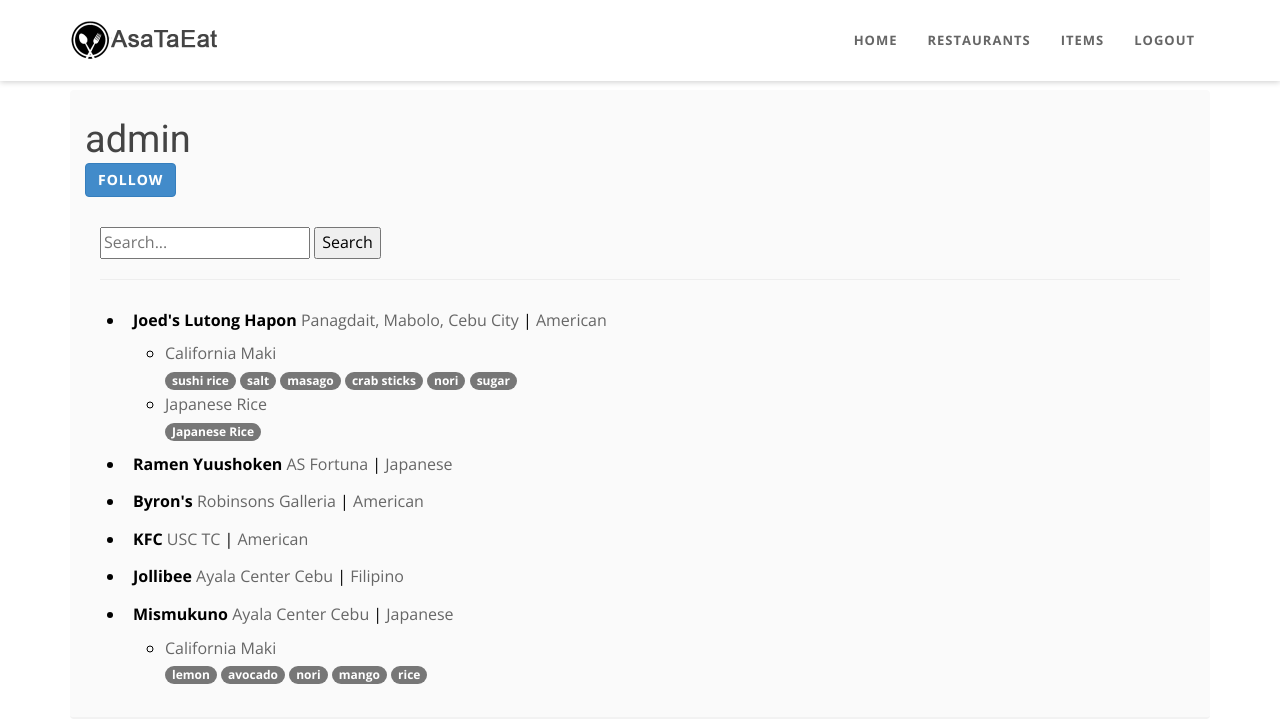
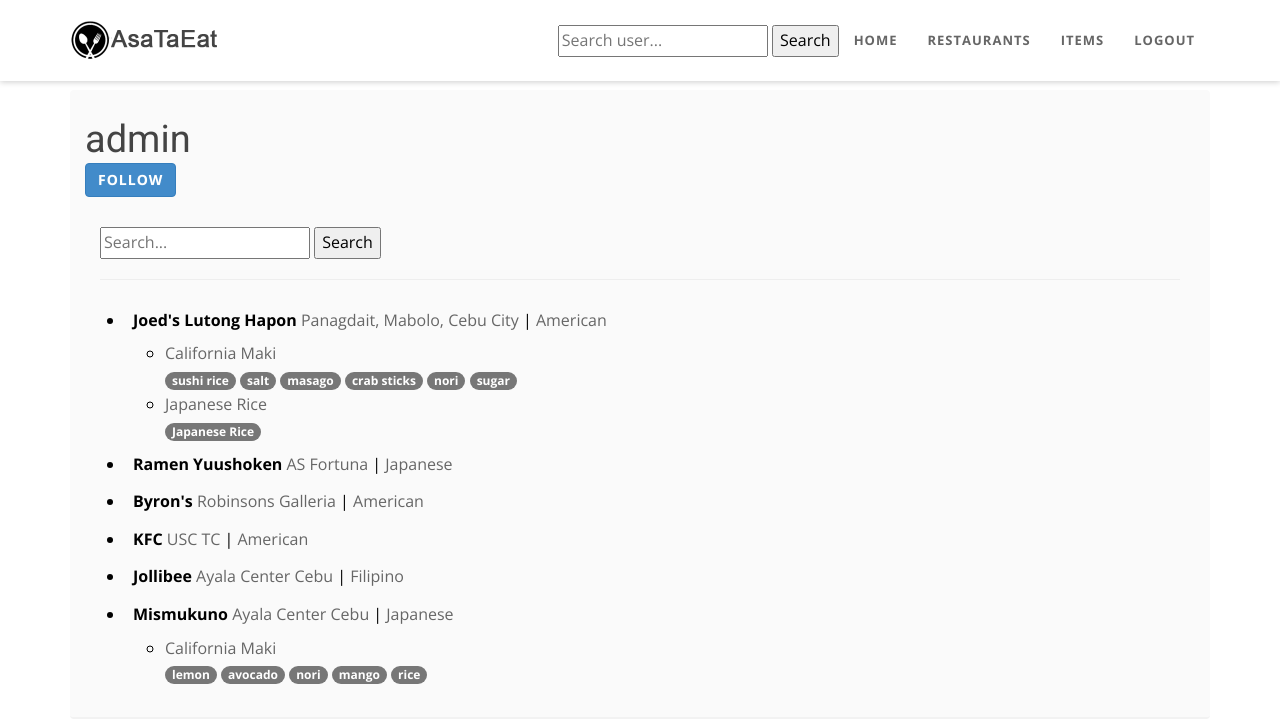
Before and after one commit to estebie/Django_Basic_Training, a Django app: page /u/admin/ in a window 1280 px wide. Shown: the top 728 px of the page. Run offline with Django 3.2, Linux system fonts and the light colour scheme; a user stored in the database is signed in; data comes from the database, SQL or seed files in the repository; both versions use the stored data as it was after the commit; some libraries are stand-ins or nearby versions.

Commit message:
Add user search.

```diff
--- a/src/profiles/templates/profiles/user.html
+++ b/src/profiles/templates/profiles/user.html
@@ -27,7 +27,7 @@
                         </div>
                         <div class="row">
                             <div class="col-md-12" style="margin-bottom:10px">
-                                <form class="form" method="GET" action=".">
+                                <form class="form" method="GET" action="/u/{{ user.username }}">
                                     <input type="text" name="query" placeholder="Search..." value="{{ request.GET.query }}">
                                     <button class"btn btn-default" type="submit">Search</button>
                                 </form>
--- a/src/profiles/views.py
+++ b/src/profiles/views.py
@@ -66,3 +66,28 @@ class ProfileDetailview(DetailView):
         if item_exists and qs.exists:
             context['locations'] = qs
         return context
+
+
+class ProfileSearchDetailview(DetailView):
+    template_name = 'profiles/user.html'
+    model = Profile
+    def get_object(self):
+        username = self.request.GET.get('username')
+        print(username)
+        if username is None:
+            raise Http404
+        return get_object_or_404(User, username__iexact=username, is_active=True)
+
+    def get_context_data(self, *args, **kwargs):
+        context = super(ProfileSearchDetailview, self).get_context_data(*args, **kwargs)
+        user = context['user']
+        is_following = False
+        if user.profile in self.request.user.is_following.all():
+            is_following = True
+        context['is_following'] = is_following
+        query = self.request.GET.get('query')
+        item_exists = Item.objects.filter(user=user).exists()
+        qs = RestaurantLocation.objects.filter(owner=user).search(query)
+        if item_exists and qs.exists:
+            context['locations'] = qs
+        return context
--- a/src/templates/snippets/nav.html
+++ b/src/templates/snippets/nav.html
@@ -10,7 +10,14 @@
                         <img src="{% static "img/logo.png" %}" alt="" width="150" height="40" />
                     </a>
                 </div>
-
+                <!-- {% if request.path != login %} -->
+                <!-- <div class="navbar-header page-scroll">
+                    <form class="form" method="GET" action="{% url 'search' %}" style="margin-top: 25px">
+                        <input type="text" name="username" placeholder="Search user..." value="{{ request.GET.query }}">
+                        <button class"btn btn-default" type="submit">Search</button>
+                    </form>
+                </div> -->
+                <!-- {% endif %} -->
                 <!-- Collect the nav links, forms, and other content for toggling -->
                 <div class="collapse navbar-collapse navbar-right navbar-main-collapse">
                 <ul class="nav navbar-nav">
@@ -19,6 +26,12 @@
                     {% url 'menus:list' as menu_list %}
                     {% url 'login' as login %}
                     {% if request.path != login %}
+                    <li>
+                        <form class="form" method="GET" action="{% url 'search' %}" style="margin-top: 10px">
+                                <input type="text" name="username" placeholder="Search user..." value="{{ request.GET.query }}">
+                                <button type="submit">Search</button>
+                        </form>
+                    </li>
                     <li class="{% if request.path  == home %}active{% endif %}"><a href="{% url 'home' %}">Home</a></li>
                     <li class="{% if request.path  == restaurant_list %}active{% endif %}"><a href="{% url 'restaurants:list' %}">Restaurants</a></li>
                     <li class="{% if request.path  == menu_list %}active{% endif %}"><a href="{% url 'menus:list' %}">Items</a></li>
--- a/src/training/urls.py
+++ b/src/training/urls.py
@@ -7,14 +7,15 @@ from django.views.generic import TemplateView
 from django.contrib.auth.views import LoginView, LogoutView
 
 from menus.views import HomeView
-from profiles.views import ProfileFollowToggle, RegisterView, activate_user_view
+from profiles.views import ProfileFollowToggle, RegisterView, activate_user_view, ProfileSearchDetailview
 
 urlpatterns = [
     url(r'^admin/', admin.site.urls),
     url(r'^$', HomeView.as_view(), name='home'),
     url(r'^register/$', RegisterView.as_view(), name='register'),
     url(r'^logout/$', LogoutView.as_view(), name='logout'),
-     url(r'^activate/(?P<code>[a-z0-9].*)/$', activate_user_view, name='activate'),
+    url(r'^activate/(?P<code>[a-z0-9].*)/$', activate_user_view, name='activate'),
+    url(r'^search/$', ProfileSearchDetailview.as_view(), name='search'),
     url(r'^login/$', LoginView.as_view(), name='login'),
     url(r'^restaurants/', include('restaurants.urls', namespace='restaurants')),
     url(r'^follow/$', ProfileFollowToggle.as_view(), name='follow'),
```
Also changed, not shown: src/db.sqlite3.
